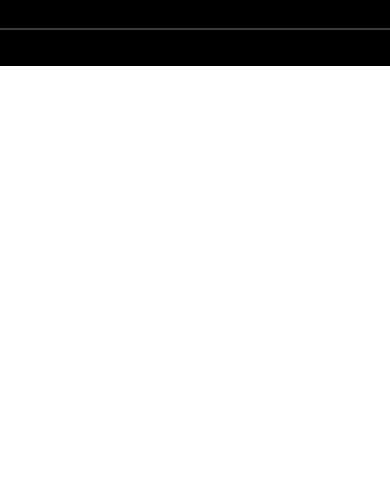
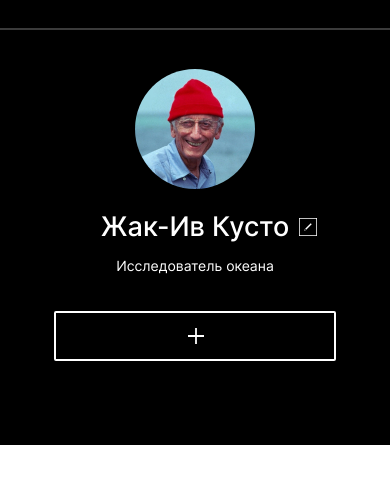
Before and after one commit to ilkor4/mesto, a plain HTML site: page index.html in a window 390 px wide. Shown: the part 55-538 px from the top of the page. Drawn offline with Linux system fonts and the light colour scheme.

Commit message:
feat: создать секцию профиль

```diff
--- a/blocks/content/content.css
+++ b/blocks/content/content.css
@@ -0,0 +1,17 @@
+.content {
+  max-width: 68.75%;
+  margin: 0 auto;
+  color: white;
+  padding: 40px 0 98px;
+  display: flex;
+  flex-direction: column;
+  gap: 51px;
+}
+
+@media screen and (max-width: 568px) {
+  .content {
+    max-width: 88.125%;
+    padding: 38.25px 0 48px;
+    gap: 36px;
+  }
+}
--- /dev/null
+++ b/blocks/profile/__add-button/profile__add-button.css
@@ -0,0 +1,26 @@
+.profile__add-button {
+  width: 150px;
+  margin-left: auto;
+  height: 50px;
+  padding: 0;
+  background-image: url(../../../images/buttons/add-button-desktop.svg);
+  background-size: 100%;
+  background-repeat: no-repeat;
+  background-color: transparent;
+  border: none;
+  display: flex;
+  transition: 0.6s ease;
+}
+
+.profile__add-button:hover {
+  opacity: 0.6;
+  cursor: pointer;
+}
+
+@media screen and (max-width: 568px) {
+  .profile__add-button{
+    margin:  13.75px auto 0;
+    width: 282px;
+    background-image: url(../../../images/buttons/add-button-mob.svg);
+  }
+}
--- /dev/null
+++ b/blocks/profile/__avatar/profile__avatar.css
@@ -0,0 +1,4 @@
+.profile__avatar {
+  width: 120px;
+  height: 120px;
+}
--- /dev/null
+++ b/blocks/profile/__edit-button/profile__edit-button.css
@@ -0,0 +1,24 @@
+.profile__edit-button {
+  width: 24px;
+  height: 24px;
+  padding: 0;
+  background-image: url(../../../images/buttons/edit-button.svg);
+  background-size: 100%;
+  background-repeat: no-repeat;
+  background-color: transparent;
+  border: none;
+  display: flex;
+  transition: 0.6s ease;
+}
+
+.profile__edit-button:hover {
+  opacity: 0.6;
+  cursor: pointer;
+}
+
+@media screen and (max-width: 568px) {
+  .profile__edit-button{
+    width: 18px;
+    height: 18px;
+  }
+}
--- /dev/null
+++ b/blocks/profile/__image/profile__image.css
@@ -0,0 +1,5 @@
+.profile__image {
+  width: 100%;
+  border-radius: 50%;
+  object-fit: cover;
+}
--- /dev/null
+++ b/blocks/profile/__info/profile__info.css
@@ -0,0 +1,11 @@
+.profile__info {
+  display: flex;
+  flex-direction: column;
+  gap: 16px;
+}
+
+@media screen {
+  .profile__info{
+    gap: 14px;
+  }
+}
--- /dev/null
+++ b/blocks/profile/__name/profile__name.css
@@ -0,0 +1,19 @@
+.profile__name {
+  margin: 0;
+  font-weight: 500;
+  font-size: 42px;
+  line-height: 1.14;
+}
+
+@media screen and (max-width: 984px) {
+  .profile__name{
+    font-size: 34px;
+  }
+}
+
+@media screen and (max-width: 568px) {
+  .profile__name{
+    font-size: 27px;
+    line-height: 1.22;
+  }
+}
--- /dev/null
+++ b/blocks/profile/__signanure/profile__signature.css
@@ -0,0 +1,12 @@
+.profile__signature {
+  margin: 0;
+  font-weight: 400;
+  font-size: 18px;
+  line-height: 1.21;
+}
+
+@media screen and (max-width: 568px) {
+  .profile__signature{
+    font-size: 14px;
+  }
+}
--- /dev/null
+++ b/blocks/profile/__wrapper/profile__wrapper.css
@@ -0,0 +1,12 @@
+.profile__wrapper {
+  display: flex;
+  gap: 25px;
+  align-items: baseline;
+}
+
+@media screen and (max-width: 568px) {
+  .profile__wrapper{
+    gap: 10px;
+    transform: translateX(14px);/* Из-за обёртки и кнопки нужно выровнять текст в центр */
+  }
+}
--- /dev/null
+++ b/blocks/profile/profile.css
@@ -0,0 +1,17 @@
+.profile {
+  max-width: 100%;
+  display: flex;
+  gap: 30px;
+  align-items: center;
+  font-family: 'Inter', Arial, Helvetica, sans-serif;
+  font-style: normal;
+
+}
+
+@media screen and (max-width: 568px) {
+  .profile{
+    flex-direction: column;
+    text-align: center;
+    gap: 22.25px;
+  }
+}
--- a/blocks/wrapper/wrapper.css
+++ b/blocks/wrapper/wrapper.css
@@ -1,3 +1,3 @@
 .wrapper {
-  /*background-color: black;*/
+  background-color: black;
 }
--- a/index.html
+++ b/index.html
@@ -19,6 +19,19 @@
         <hr class="header__line">
       </header>
       <main class="content"><!--Контент-->
+        <section class="profile" aria-label="Профиль"><!--Секция Профиль-->
+          <div class="profile__avatar">
+            <img src="./images/avatar.jpg" alt="аватар профиля" class="profile__image">
+          </div>
+          <div class="profile__info">
+            <div class="profile__wrapper">
+              <p class="profile__name">Жак-Ив Кусто</p>
+              <button class="profile__edit-button"></button>
+            </div>
+            <p class="profile__signature">Исследователь океана</p>
+          </div>
+          <button class="profile__add-button"></button>
+        </section>
       </main>
       <footer class="footer"><!--Подвал-->
       </footer>
--- a/pages/index.css
+++ b/pages/index.css
@@ -18,5 +18,16 @@
 /* Подключил стили к контенту */
 @import url(../blocks/content/content.css);
 
+/* Подключил стили к секции Профиль */
+@import url(../blocks/profile/profile.css);
+@import url(../blocks/profile/__avatar/profile__avatar.css);
+@import url(../blocks/profile/__image/profile__image.css);
+@import url(../blocks/profile/__info/profile__info.css);
+@import url(../blocks/profile/__wrapper/profile__wrapper.css);
+@import url(../blocks/profile/__name/profile__name.css);
+@import url(../blocks/profile/__edit-button/profile__edit-button.css);
+@import url(../blocks/profile/__signanure/profile__signature.css);
+@import url(../blocks/profile/__add-button/profile__add-button.css);
+
 /* Подключил стили к подвалу */
 @import url(../blocks/footer/footer.css);
```
Also changed, not shown: images/avatar.jpg (added), images/buttons/add-button-desktop.svg (renamed from images/buttons/add-button.svg), images/buttons/add-button-mob.svg (added).
